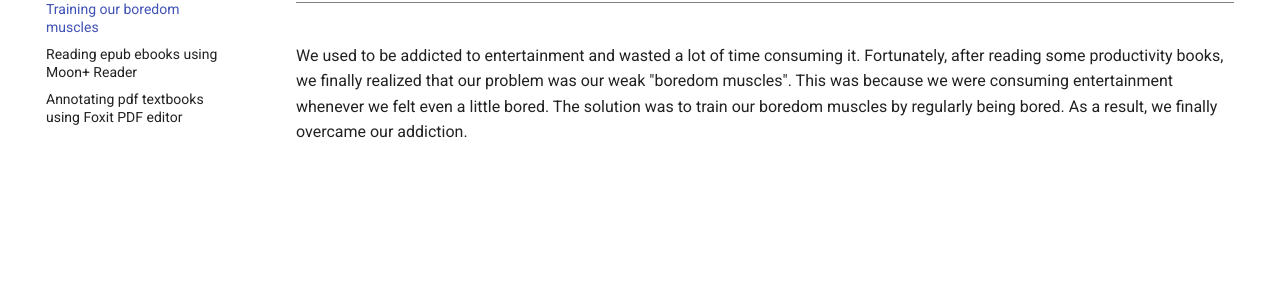
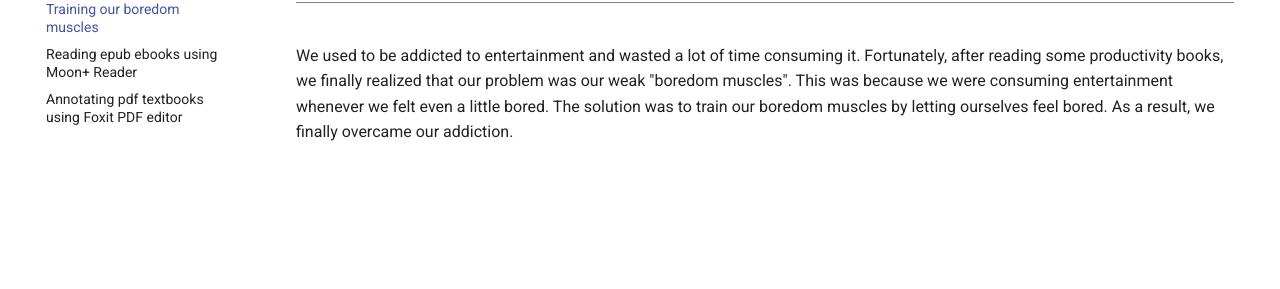
Before and after one commit to maximilian-ho/how-we-teach-ourselves, an MkDocs documentation site: the page built from docs/boredom.md, in a window 1280 px wide. Shown: the part 138-427 px from the top of the page. Built offline with MkDocs 1.6.1 and Material for MkDocs 9.7.7, drawn with Linux system fonts in a browser that asks for light colours.

Commit message:
Update boredom.md

```diff
--- a/docs/boredom.md
+++ b/docs/boredom.md
@@ -1,3 +1,3 @@
 # Training our boredom muscles
 
-We used to be addicted to entertainment and wasted a lot of time consuming it. Fortunately, after reading some productivity books, we finally realized that our problem was our weak "boredom muscles". This was because we were consuming entertainment whenever we felt even a little bored. The solution was to train our boredom muscles by regularly being bored. As a result, we finally overcame our addiction.
+We used to be addicted to entertainment and wasted a lot of time consuming it. Fortunately, after reading some productivity books, we finally realized that our problem was our weak "boredom muscles". This was because we were consuming entertainment whenever we felt even a little bored. The solution was to train our boredom muscles by letting ourselves feel bored. As a result, we finally overcame our addiction.
```
